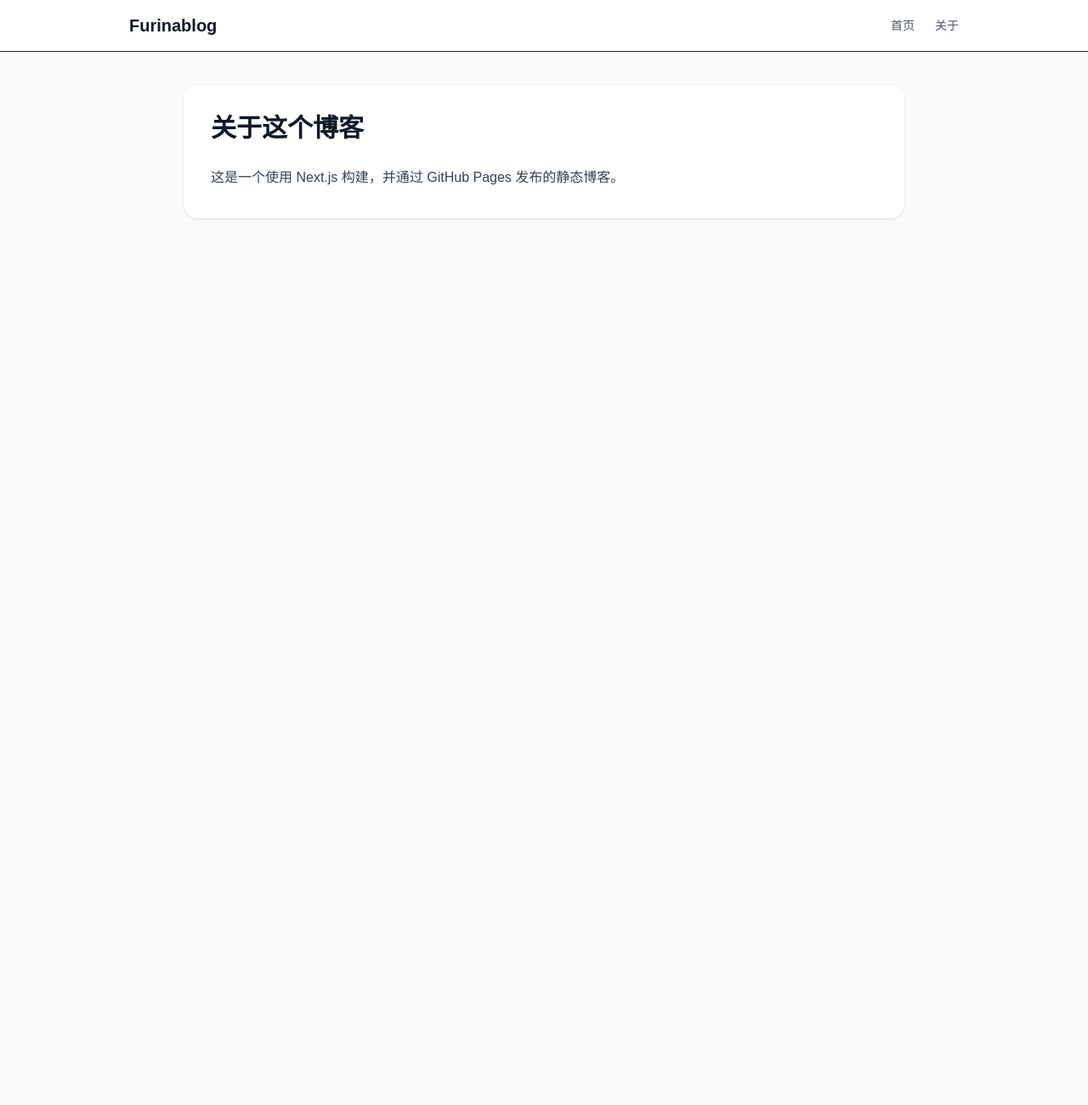
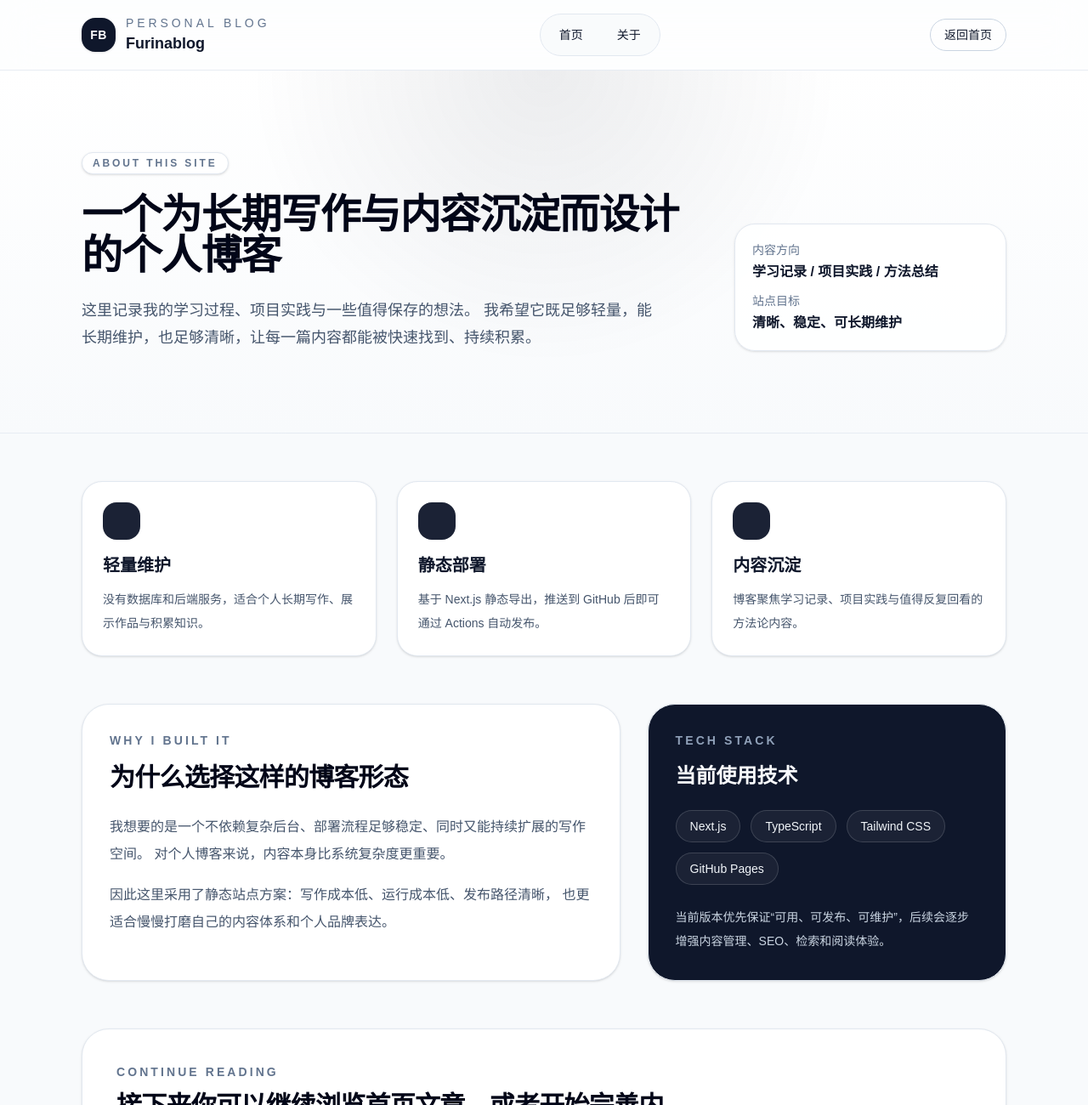
Before and after one commit to 1031260154/furinablog, a Next.js app: page /about in a window 1280 px wide. Shown: the top 1300 px of the page at 85% size. Before the commit the page ends 800 px from the top, so only its background shows below. Built offline with nearby package versions, Linux system fonts and the light colour scheme.

Commit message:
feat: add new post

```diff
--- a/src/app/about/page.tsx
+++ b/src/app/about/page.tsx
@@ -1,18 +1,146 @@
+import Link from 'next/link'
 import Header from '@/components/Header'
+
+const highlights = [
+  {
+    title: '轻量维护',
+    description: '没有数据库和后端服务，适合个人长期写作、展示作品与积累知识。',
+  },
+  {
+    title: '静态部署',
+    description: '基于 Next.js 静态导出，推送到 GitHub 后即可通过 Actions 自动发布。',
+  },
+  {
+    title: '内容沉淀',
+    description: '博客聚焦学习记录、项目实践与值得反复回看的方法论内容。',
+  },
+]
+
+const stack = ['Next.js', 'TypeScript', 'Tailwind CSS', 'GitHub Pages']
 
 export default function AboutPage() {
   return (
-    <div className="min-h-screen bg-gray-50">
+    <main className="min-h-screen bg-slate-50 text-slate-900">
       <Header />
 
-      <main className="mx-auto max-w-4xl px-6 py-10">
-        <div className="rounded-2xl bg-white p-8 shadow-sm">
-          <h1 className="mb-6 text-3xl font-bold">关于这个博客</h1>
-          <p className="leading-8 text-gray-700">
-            这是一个使用 Next.js 构建，并通过 GitHub Pages 发布的静态博客。
-          </p>
+      <section className="border-b border-slate-200/80 bg-[radial-gradient(circle_at_top,_rgba(15,23,42,0.08),_transparent_45%),linear-gradient(180deg,#ffffff_0%,#f8fafc_100%)]">
+        <div className="mx-auto flex max-w-6xl flex-col gap-10 px-4 py-16 sm:px-6 lg:flex-row lg:items-end lg:justify-between lg:px-8 lg:py-24">
+          <div className="max-w-3xl">
+            <span className="inline-flex items-center rounded-full border border-slate-200 bg-white px-3 py-1 text-xs font-semibold uppercase tracking-[0.24em] text-slate-500 shadow-sm">
+              About this site
+            </span>
+            <h1 className="mt-6 text-4xl font-semibold tracking-tight text-slate-950 sm:text-5xl">
+              一个为长期写作与内容沉淀而设计的个人博客
+            </h1>
+            <p className="mt-6 max-w-2xl text-base leading-8 text-slate-600 sm:text-lg">
+              这里记录我的学习过程、项目实践与一些值得保存的想法。
+              我希望它既足够轻量，能长期维护，也足够清晰，让每一篇内容都能被快速找到、持续积累。
+            </p>
+          </div>
+
+          <div className="grid gap-3 rounded-3xl border border-slate-200 bg-white/90 p-5 shadow-sm sm:grid-cols-2 lg:min-w-[320px] lg:grid-cols-1">
+            <div>
+              <p className="text-sm text-slate-500">内容方向</p>
+              <p className="mt-1 text-base font-semibold text-slate-900">学习记录 / 项目实践 / 方法总结</p>
+            </div>
+            <div>
+              <p className="text-sm text-slate-500">站点目标</p>
+              <p className="mt-1 text-base font-semibold text-slate-900">清晰、稳定、可长期维护</p>
+            </div>
+          </div>
         </div>
-      </main>
-    </div>
+      </section>
+
+      <section className="mx-auto max-w-6xl px-4 py-14 sm:px-6 lg:px-8">
+        <div className="grid gap-6 md:grid-cols-3">
+          {highlights.map((item) => (
+            <article
+              key={item.title}
+              className="rounded-3xl border border-slate-200 bg-white p-6 shadow-sm transition duration-300 hover:-translate-y-1 hover:shadow-md"
+            >
+              <div className="mb-4 h-11 w-11 rounded-2xl bg-slate-900/95" />
+              <h2 className="text-xl font-semibold text-slate-900">{item.title}</h2>
+              <p className="mt-3 text-sm leading-7 text-slate-600">{item.description}</p>
+            </article>
+          ))}
+        </div>
+      </section>
+
+      <section className="mx-auto max-w-6xl px-4 pb-14 sm:px-6 lg:px-8">
+        <div className="grid gap-8 lg:grid-cols-[1.2fr_0.8fr]">
+          <article className="rounded-[2rem] border border-slate-200 bg-white p-7 shadow-sm sm:p-8">
+            <p className="text-sm font-semibold uppercase tracking-[0.22em] text-slate-500">
+              Why I built it
+            </p>
+            <h2 className="mt-4 text-2xl font-semibold tracking-tight text-slate-950 sm:text-3xl">
+              为什么选择这样的博客形态
+            </h2>
+            <div className="mt-6 space-y-4 text-sm leading-8 text-slate-600 sm:text-base">
+              <p>
+                我想要的是一个不依赖复杂后台、部署流程足够稳定、同时又能持续扩展的写作空间。
+                对个人博客来说，内容本身比系统复杂度更重要。
+              </p>
+              <p>
+                因此这里采用了静态站点方案：写作成本低、运行成本低、发布路径清晰，
+                也更适合慢慢打磨自己的内容体系和个人品牌表达。
+              </p>
+            </div>
+          </article>
+
+          <aside className="rounded-[2rem] border border-slate-200 bg-slate-900 p-7 text-slate-50 shadow-sm sm:p-8">
+            <p className="text-sm font-semibold uppercase tracking-[0.22em] text-slate-400">
+              Tech stack
+            </p>
+            <h2 className="mt-4 text-2xl font-semibold">当前使用技术</h2>
+            <div className="mt-6 flex flex-wrap gap-3">
+              {stack.map((item) => (
+                <span
+                  key={item}
+                  className="rounded-full border border-white/15 bg-white/5 px-4 py-2 text-sm text-slate-100"
+                >
+                  {item}
+                </span>
+              ))}
+            </div>
+            <p className="mt-6 text-sm leading-7 text-slate-300">
+              当前版本优先保证“可用、可发布、可维护”，后续会逐步增强内容管理、SEO、检索和阅读体验。
+            </p>
+          </aside>
+        </div>
+      </section>
+
+      <section className="mx-auto max-w-6xl px-4 pb-20 sm:px-6 lg:px-8">
+        <div className="rounded-[2rem] border border-slate-200 bg-white p-8 shadow-sm sm:p-10">
+          <div className="flex flex-col gap-5 lg:flex-row lg:items-center lg:justify-between">
+            <div className="max-w-2xl">
+              <p className="text-sm font-semibold uppercase tracking-[0.22em] text-slate-500">
+                Continue reading
+              </p>
+              <h2 className="mt-3 text-2xl font-semibold tracking-tight text-slate-950 sm:text-3xl">
+                接下来你可以继续浏览首页文章，或者开始完善内容体系
+              </h2>
+              <p className="mt-4 text-sm leading-7 text-slate-600 sm:text-base">
+                当博客的结构、视觉与内容节奏逐渐稳定后，它会成为一个非常适合长期积累的个人站点。
+              </p>
+            </div>
+
+            <div className="flex flex-wrap gap-3">
+              <Link
+                href="/"
+                className="inline-flex items-center rounded-full bg-slate-900 px-5 py-3 text-sm font-medium text-white transition hover:-translate-y-0.5"
+              >
+                返回首页
+              </Link>
+              <Link
+                href="/posts/welcome-to-my-static-blog"
+                className="inline-flex items-center rounded-full border border-slate-300 px-5 py-3 text-sm font-medium text-slate-700 transition hover:-translate-y-0.5 hover:border-slate-900 hover:text-slate-900"
+              >
+                阅读示例文章
+              </Link>
+            </div>
+          </div>
+        </div>
+      </section>
+    </main>
   )
 }
--- a/src/components/Header.tsx
+++ b/src/components/Header.tsx
@@ -1,21 +1,44 @@
 import Link from 'next/link'
+
+const navItems = [
+  { href: '/', label: '首页' },
+  { href: '/about', label: '关于' },
+]
 
 export default function Header() {
   return (
-    <header className="border-b bg-white">
-      <div className="mx-auto flex max-w-5xl items-center justify-between px-6 py-4">
-        <Link href="/" className="text-xl font-bold">
-          Furinablog
+    <header className="sticky top-0 z-50 border-b border-slate-200/80 bg-white/75 backdrop-blur-xl">
+      <div className="mx-auto flex max-w-6xl items-center justify-between px-4 py-4 sm:px-6 lg:px-8">
+        <Link href="/" className="group inline-flex items-center gap-3">
+          <span className="flex h-10 w-10 items-center justify-center rounded-2xl bg-slate-900 text-sm font-semibold tracking-wide text-white shadow-sm transition-transform duration-300 group-hover:-translate-y-0.5">
+            FB
+          </span>
+          <div>
+            <p className="text-sm font-medium uppercase tracking-[0.28em] text-slate-500">
+              Personal Blog
+            </p>
+            <p className="text-lg font-semibold text-slate-900">Furinablog</p>
+          </div>
         </Link>
 
-        <nav className="flex gap-6 text-sm text-gray-600">
-          <Link href="/" className="hover:text-black">
-            首页
-          </Link>
-          <Link href="/about" className="hover:text-black">
-            关于
-          </Link>
-        </nav>
+        <div className="hidden items-center gap-2 rounded-full border border-slate-200 bg-slate-50/80 p-1.5 sm:flex">
+          {navItems.map((item) => (
+            <Link
+              key={item.href}
+              href={item.href}
+              className="rounded-full px-4 py-2 text-sm font-medium text-slate-600 transition hover:bg-white hover:text-slate-900"
+            >
+              {item.label}
+            </Link>
+          ))}
+        </div>
+
+        <Link
+          href="/"
+          className="inline-flex items-center rounded-full border border-slate-300 px-4 py-2 text-sm font-medium text-slate-700 transition hover:-translate-y-0.5 hover:border-slate-900 hover:text-slate-900"
+        >
+          返回首页
+        </Link>
       </div>
     </header>
   )
```
Also changed, not shown: 1 other file (tests, documents, lock files or other folders).
